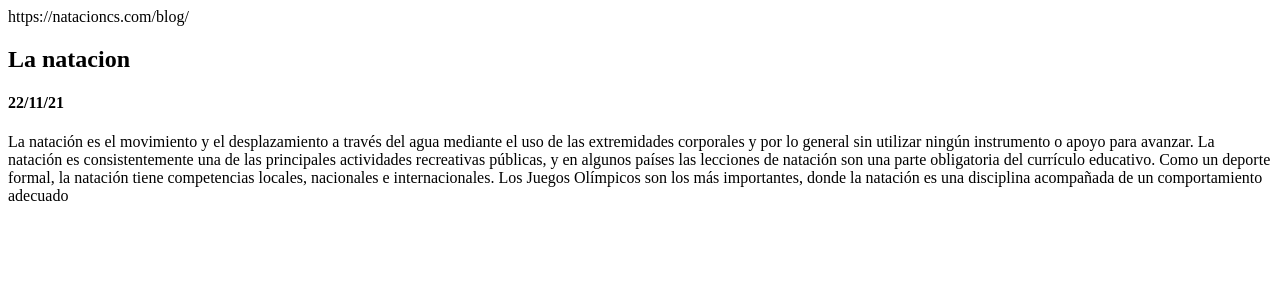
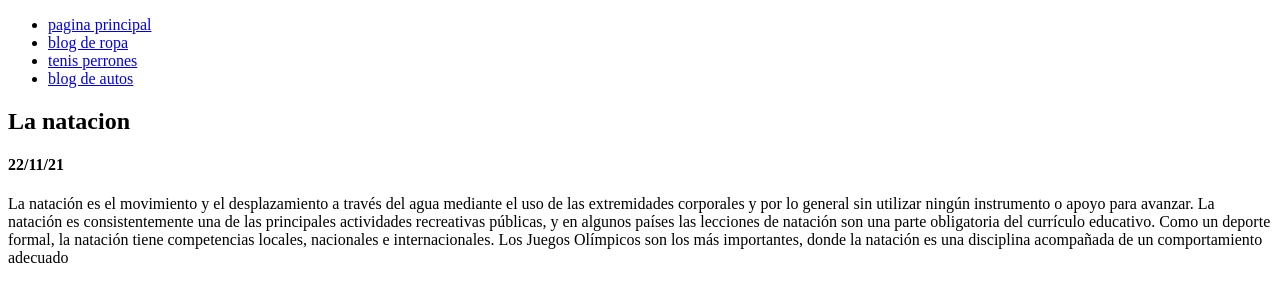
Before and after one commit to Dragonflame700/12-1-Rayas-Luna-blog_del_mundo, a plain HTML site: page root/deportes.html/natacion.html in a window 1280 px wide. Drawn offline with Linux system fonts and the light colour scheme.

Commit message:
pagina web parte 1

```diff
--- a/root/deportes.html/natacion.html
+++ b/root/deportes.html/natacion.html
@@ -5,8 +5,14 @@
         <title>blog de natacion</title>
     </head>
     <body>
-        <nav>https://natacioncs.com/blog/</nav>
-        <nav></nav>
+        <nav>
+            <ul>
+                <li><a href="index.html">pagina principal</a></li>
+                <li><a href="ropa.html">blog de ropa</a></li>
+                <li><a href="tenis.html">tenis perrones</a></li>
+                <li><a href="carros.html">blog de autos</a></li>
+            </ul>
+        </nav>
        <article>
            <header>
                <hgroup>
```
Also changed, not shown: root/deportes.html/ropa.html (+8 -1 lines), root/deportes.html/tenis.html (+8 -1 lines).
